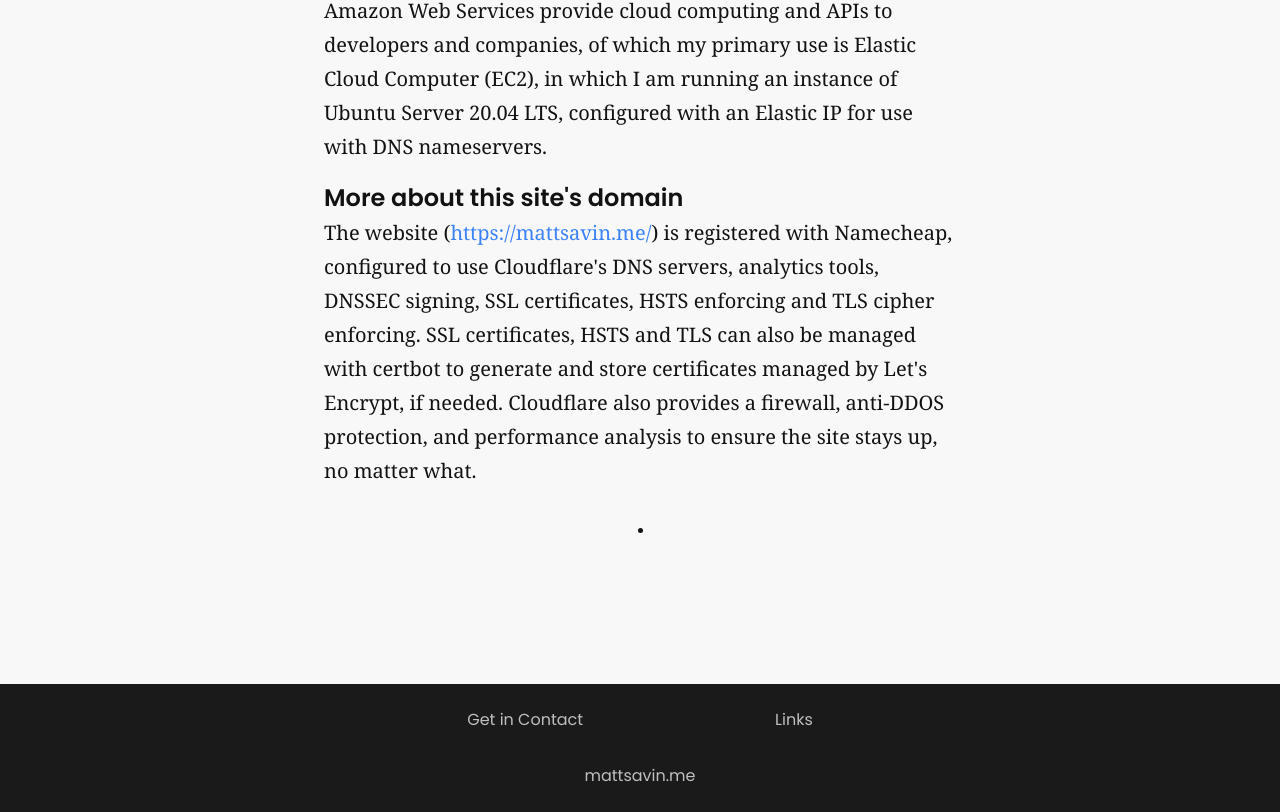
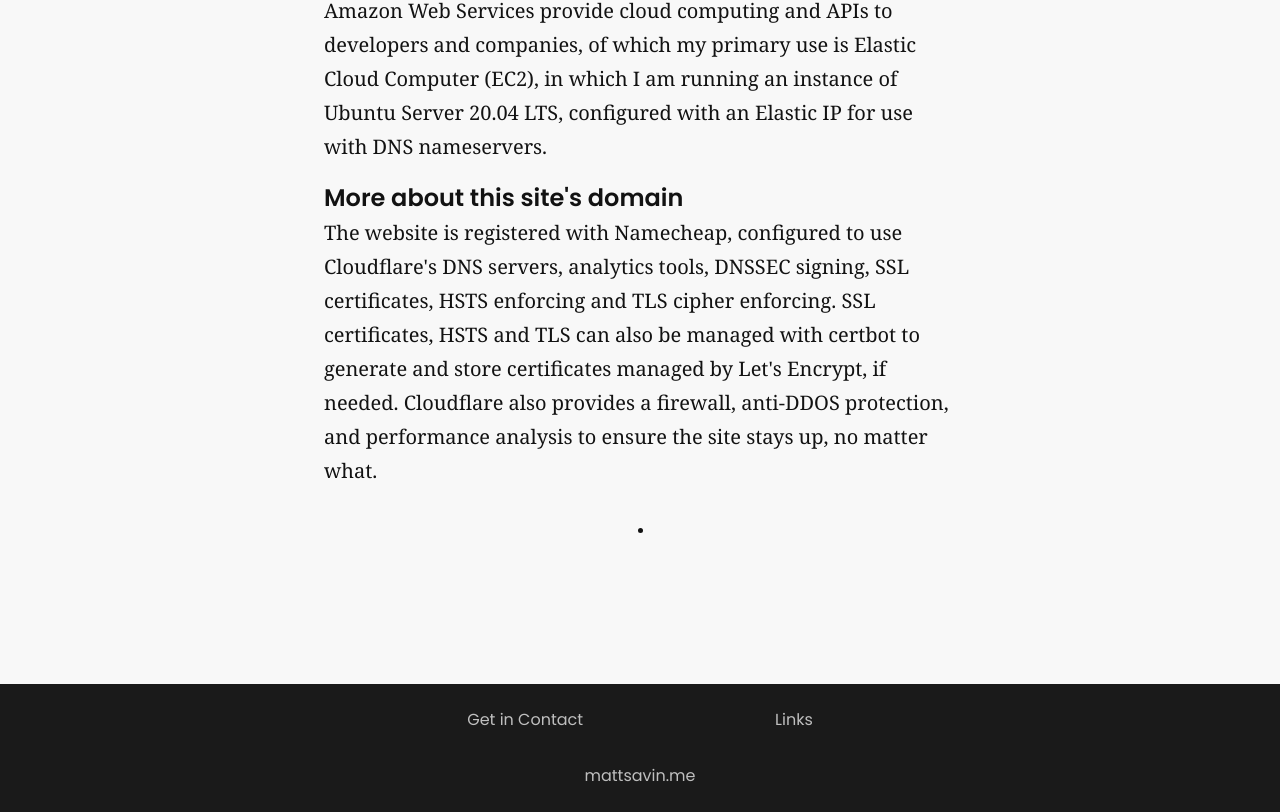
Before and after one commit to mattsavin/mattsavin.me, a Next.js app: page /about in a window 1280 px wide. Shown: the part 3413-4225 px from the top of the page. Built offline with nearby package versions, Linux system fonts and the light colour scheme.

Commit message:
rename about.module.css to blogpost.module.css to allow for its more generic use

```diff
--- a/pages/about.tsx
+++ b/pages/about.tsx
@@ -1,7 +1,7 @@
 // TODO: Comment this file
 
 import {NextPage} from "next";
-import styles from "../styles/about.module.css";
+import styles from "../styles/blogpost.module.css";
 import Router from "next/router";
 import {useEffect, useState} from "react";
 import Link from "next/link";
@@ -148,7 +148,7 @@
                     <div className={styles.section}>
                         <h2 className={styles.subheading}>More about this site&#39;s domain</h2>
                         <p>
-                        The website (<Link href={"/"}><a>https://mattsavin.me/</a></Link>) is registered with Namecheap, configured to use Cloudflare&#39;s
+                        The website is registered with Namecheap, configured to use Cloudflare&#39;s
                         DNS servers, analytics tools, DNSSEC signing, SSL certificates, HSTS enforcing and TLS cipher enforcing.
                         SSL certificates, HSTS and TLS can also be managed with certbot to generate and store certificates managed by
                         Let&#39;s Encrypt, if needed.
```
Also changed, not shown: styles/blogpost.module.css (renamed from styles/about.module.css).
